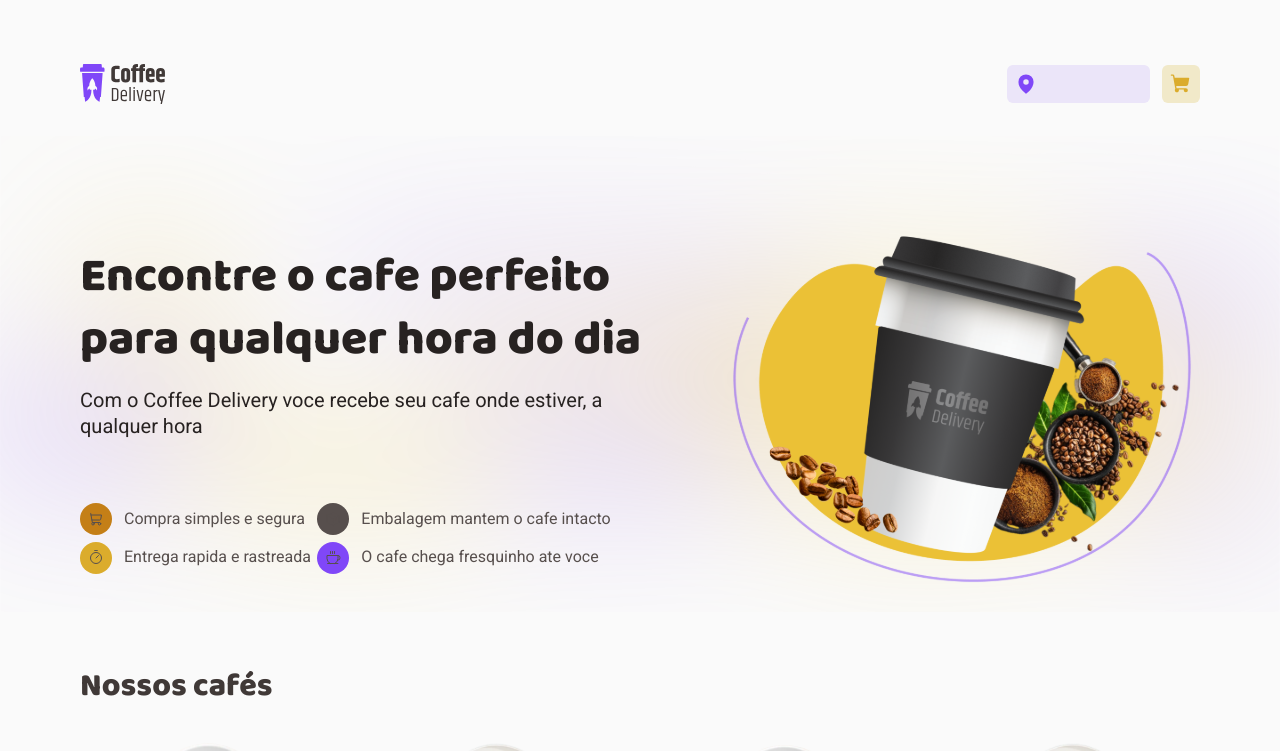
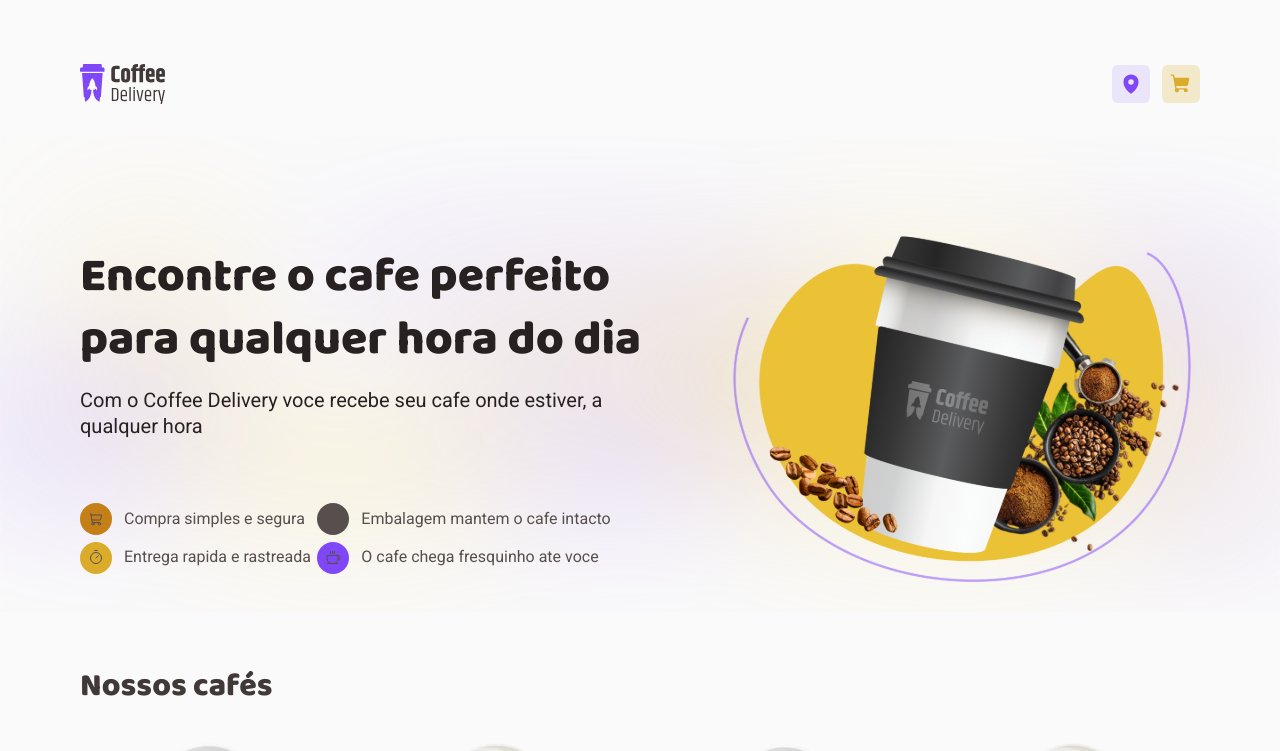
Before and after one commit to jr-/coffee-delivery, a React (Vite) app: page / in a window 1280 px wide. Shown: the top 751 px of the page. Built offline with nearby package versions, Linux system fonts and the light colour scheme.

Commit message:
feat: refactor style location to have dynamic width

```diff
--- a/src/components/Header/index.tsx
+++ b/src/components/Header/index.tsx
@@ -10,6 +10,7 @@ import { NavLink } from 'react-router-dom'
 export function Header() {
   const { shoppingCartItems } = useContext(ShoppingCartContext);
   const { address } = useContext(OrderInfoContext);
+  const addressString = `${address.city}, ${address.uf}`;
 
   const isAddressMustAppear = address.city !== '' && address.uf !== '';
   return (
@@ -23,7 +24,7 @@ export function Header() {
         <RightHeaderDiv>
           <Location>
             <MapPin weight="fill" size={22} />
-            <span>{isAddressMustAppear? `${address.city}, ${address.uf}` : ''}</span>
+            {isAddressMustAppear? <span>{addressString}</span> : null}
           </Location>
 
           <NavLink to="/checkout" title="Checkout">
--- a/src/components/Header/styles.ts
+++ b/src/components/Header/styles.ts
@@ -54,10 +54,8 @@ export const Location = styled.div`
   justify-content: center;
   align-items: center;
   padding: 8px;
-  gap: 4px;
 
-  width: 143px;
-  height: 38px;
+
   svg {
     color: ${(props) => props.theme.purple};
 
@@ -70,8 +68,7 @@ export const Location = styled.div`
     font-weight: 400;
     font-size: 14px;
     line-height: 130%;
-    width: 101px;
-    height: 18px;
+    margin-left: 4px;
   }
 `
 
@@ -83,7 +80,6 @@ export const RightHeaderDiv = styled.header`
   padding: 0px;
   gap: 12px;
 
-  width: 193px;
   height: 38px;
 `
 
```
